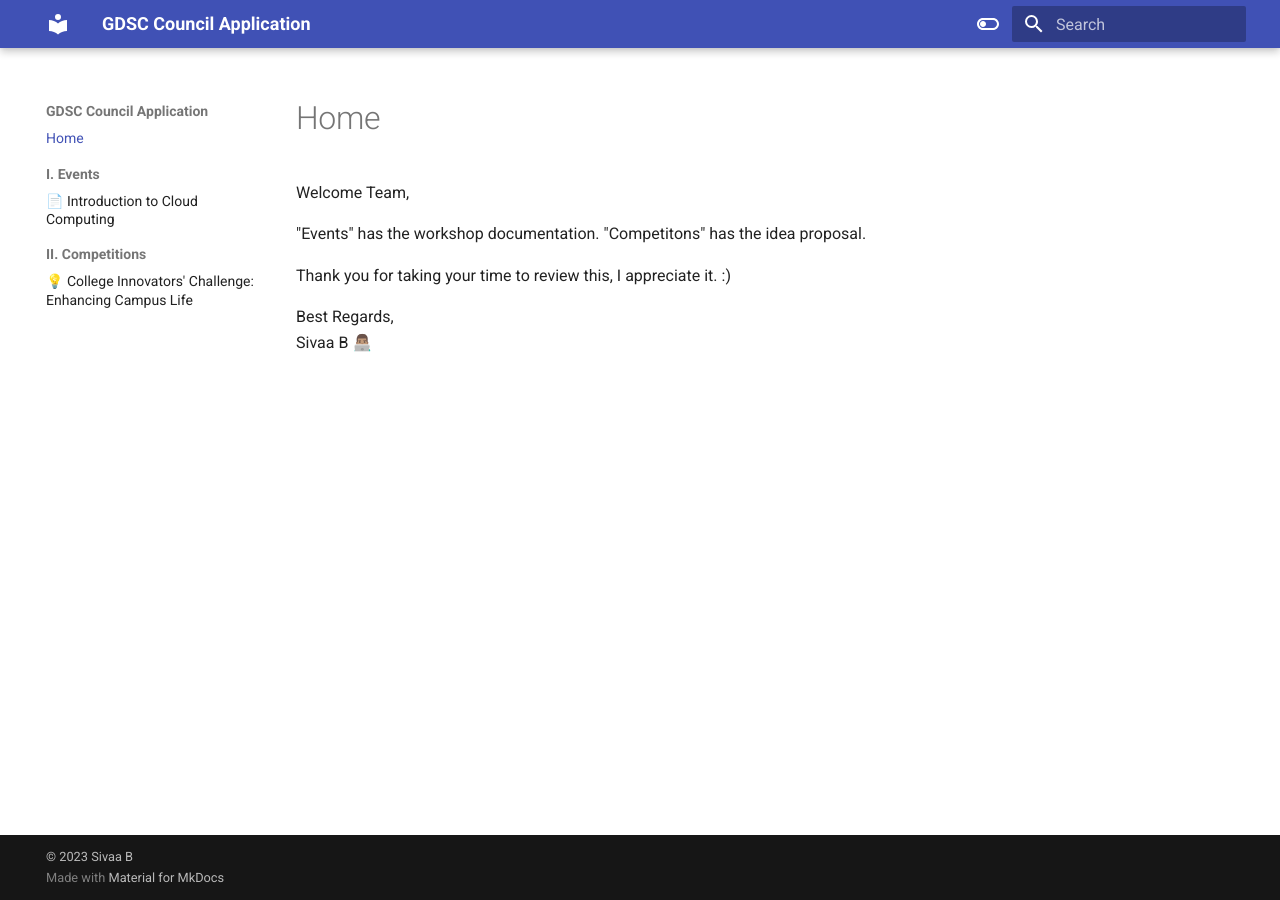
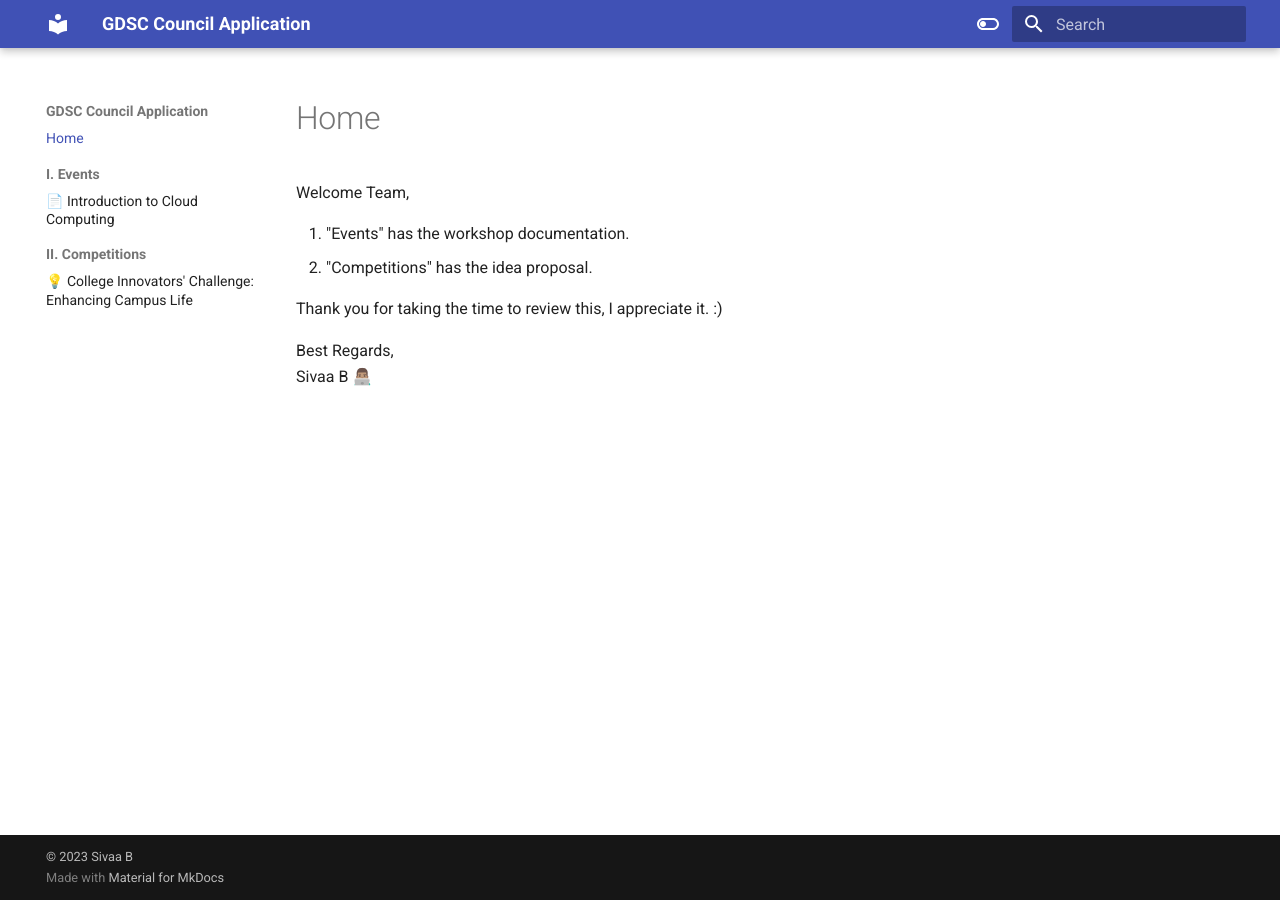
Before and after one commit to SivaaB/gdsc_council_application, an MkDocs documentation site: the page built from docs/index.md, in a window 1280 px wide. Built offline with MkDocs 1.6.1 and Material for MkDocs 9.7.7, drawn with Linux system fonts in a browser that asks for light colours.

Commit message:
Update index.md

```diff
--- a/docs/index.md
+++ b/docs/index.md
@@ -1,9 +1,9 @@
 Welcome Team,
 
-"Events" has the workshop documentation.
-"Competitons" has the idea proposal.
+1. "Events" has the workshop documentation.
+2. "Competitions" has the idea proposal.
 
-Thank you for taking your time to review this, I appreciate it. :)
+Thank you for taking the time to review this, I appreciate it. :)
 
 Best Regards,
 Sivaa B 👨🏽‍💻
```
